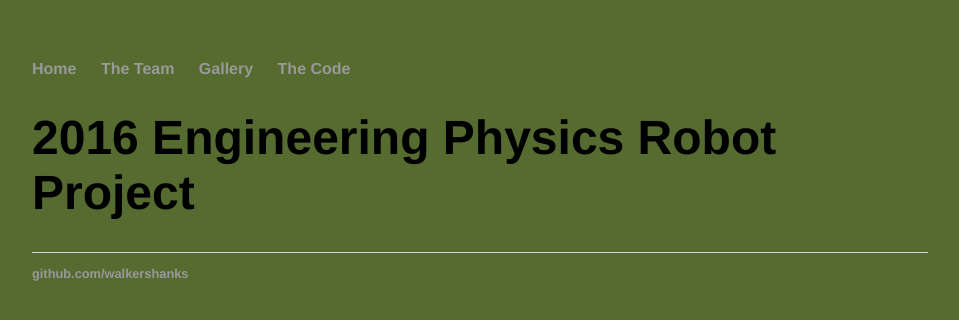
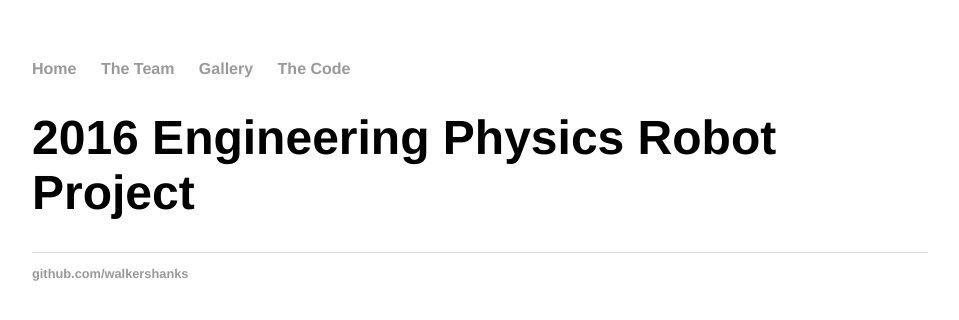
Before and after one commit to walkershanks/walkershanks.github.io, a Jekyll site: the page built from index.html, in a window 1280 px wide. Shown: the top 320 px of the page, without its empty margins (160-1119 px from the left). Built offline with Jekyll 4.4.1, drawn with Linux system fonts in a browser that asks for light colours.

Commit message:
Update main.css

```diff
--- a/css/main.css
+++ b/css/main.css
@@ -1,7 +1,6 @@
 body {
     margin: 60px auto;
     width: 70%;
-    background-color: DarkOliveGreen;
 }
 nav ul, footer ul {
     font-family:'Helvetica', 'Arial', 'Sans-Serif';
@@ -42,7 +41,7 @@
 ul.posts li {
     list-style: none;
 }
-.gallery_items {
+gallery_items {
     display: inline;
     flex-wrap: wrap;
     margin: 40px;
```
